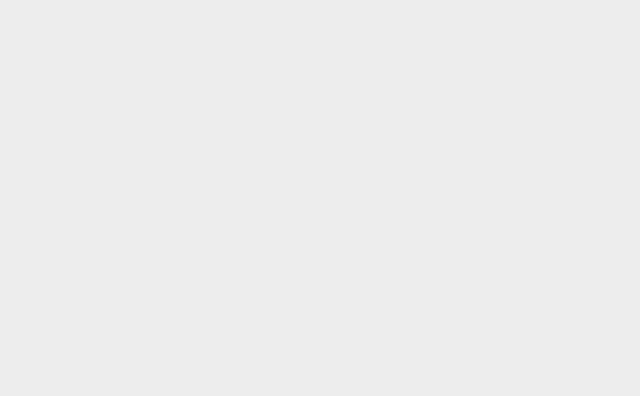
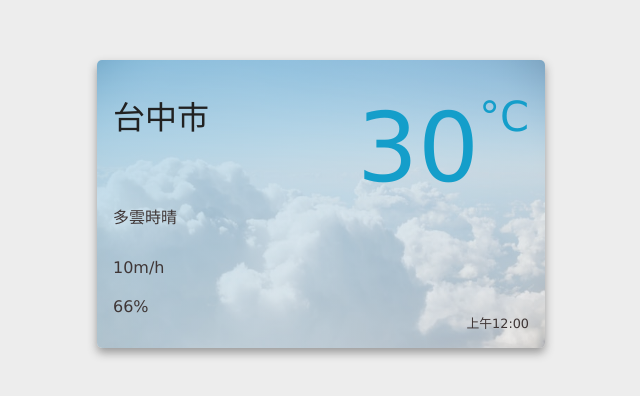
Before and after one commit to WeiLocus/weather-cast, a React (Vite) app: page / in a window 1280 px wide. Shown: the part 196-592 px from the top of the page, without its empty margins (319-959 px from the left). Built offline with nearby package versions, Linux system fonts and the light colour scheme.

Commit message:
layout: add text and bg-style

```diff
--- a/globalStyles.js
+++ b/globalStyles.js
@@ -7,14 +7,17 @@ export const GlobalStyle = createGlobalStyle`
 
     /* font-size */
     --fs-basic: 1rem;
-    --fs-secondary: 1.2rem;
+    --fs-big-100: 2rem;
+    --fs-big-200: 2.6rem;
+    --fs-big-500: 6rem;
     --fs-small: 0.8rem;
 
     /* colors */
     --color-bg: #ededed;
     --color-primary: #f9f9f9;
-    --color-secondary: #828282;
-    --color-temp: #4770d0;
+    --color-secondary: #3f3636;
+    --color-temp: #149ECA;
+
   }
 
   // css reset
--- a/src/App.jsx
+++ b/src/App.jsx
@@ -1,5 +1,5 @@
 import { GlobalStyle } from "../globalStyles"
-import { Container } from "./styles/style"
+import { Container, Card, TopCard, BottomCard, Location, Temperature, Celsius, Description, AirFlow, Rain, Refresh } from "./styles/style"
 
 function App() {
 
@@ -7,7 +7,26 @@ function App() {
     <>
     <GlobalStyle />
       <Container>
-
+        <Card>
+          <TopCard>
+            <Location>
+              台中市
+            </Location>
+            <Temperature>
+              30<Celsius>°C</Celsius>
+            </Temperature>
+          </TopCard>
+          <BottomCard>
+            <Description>
+              多雲時晴
+            </Description>
+            <AirFlow>
+              10m/h
+            </AirFlow>
+            <Rain>66%</Rain>
+            <Refresh>上午12:00</Refresh>
+          </BottomCard>
+        </Card>
       </Container>
     </>
   )
--- a/src/styles/style.js
+++ b/src/styles/style.js
@@ -4,6 +4,75 @@ export const Container = styled.div`
   display: flex;
   align-items: center;
   justify-content: center;
+  min-width: 360px;
   height: 100%;
   background-color: var(--color-bg);
 `
+export const Card = styled.div`
+  position: relative;
+  min-width: 35%;
+  padding: 2rem 1rem;
+  background-image: linear-gradient(to right bottom,
+    rgba(114,185,220, 0.5),
+    rgba(238,238,238, 0.4)),url("./images/bg-card.jpg");
+  background-size: cover;
+  box-shadow: 0 0.3rem 0.6rem 0 #999999;
+  border-radius: 5px;
+`
+
+export const TopCard = styled.div`
+  display: flex;
+  justify-content: space-between;
+  gap: 1rem;
+`
+
+export const BottomCard = styled.div`
+  color: var(--color-secondary);
+`
+
+export const Location = styled.div`
+  margin-bottom: 1.2rem;
+  font-size: var(--fs-big-100);
+  color: #212121;
+`
+
+export const Temperature = styled.div`
+  color: var(--color-temp);
+  font-size: var(--fs-big-500);
+  font-weight: 300;
+  display: flex;
+`;
+
+export const Description = styled.div`
+  font-size: var(--fs-basic);
+  margin-bottom: 1.875rem;
+`;
+
+export const Celsius = styled.div`
+  font-weight: normal;
+  font-size: var(--fs-big-200);
+`;
+
+export const AirFlow = styled.div`
+  display: flex;
+  align-items: center;
+  margin-bottom: 1.25rem;
+  font-size: var(--fs-basic);
+  font-weight: 300;
+`;
+
+export const Rain = styled.div`
+  display: flex;
+  align-items: center;
+  font-size: var(--fs-basic);
+  font-weight: 300;
+`;
+
+export const Refresh = styled.div`
+  position: absolute;
+  right: 1rem;
+  bottom: 1rem;
+  display: inline-flex;
+  align-items: flex-end;
+  font-size: var(--fs-small);
+`;
```
Also changed, not shown: public/images/bg-card.jpg (added).
